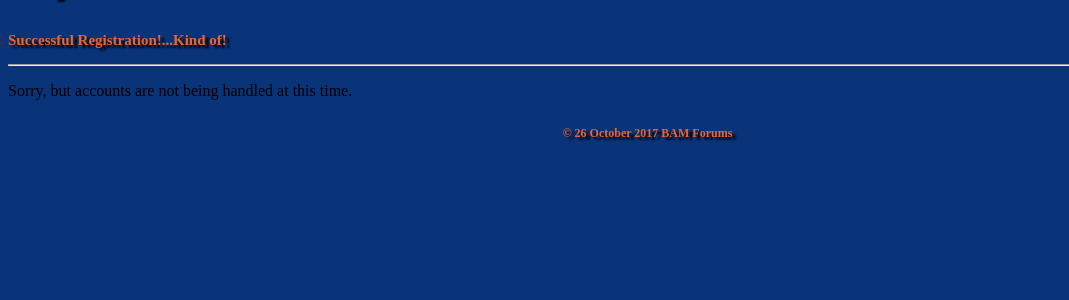
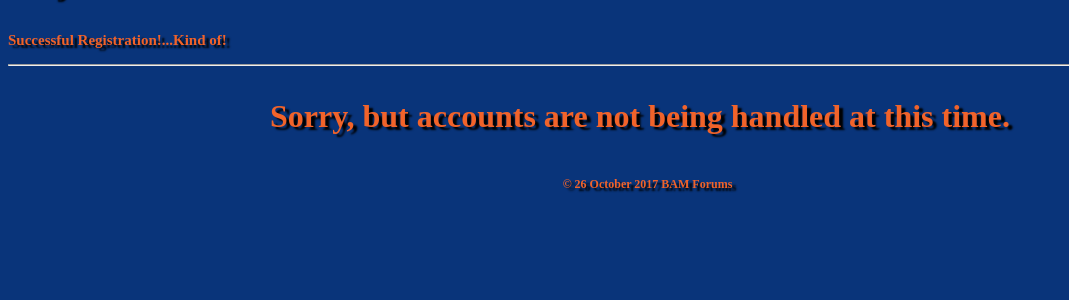
Before and after one commit to BoiseStateCS401/cs401-website-tyleregan, a PHP site: page /BamAccountless.php in a window 1280 px wide. Shown: the part 177-477 px from the top of the page, without its empty margins (0-1069 px from the left). Run offline with PHP 8.4, Linux system fonts and the light colour scheme; some web fonts are replaced.

Commit message:
HW6 Finished

```diff
--- a/public/css/BamStyle.css
+++ b/public/css/BamStyle.css
@@ -259,6 +259,15 @@ form
 	display: none;
 }
 
+.TODO
+{
+	font-size: 32px;
+	font-weight: bold;
+	color: #F1632A;
+	text-shadow: 4px 3px 2px #000000;
+	text-align: center;
+}
+
 /*
   background is an image.
 
```
